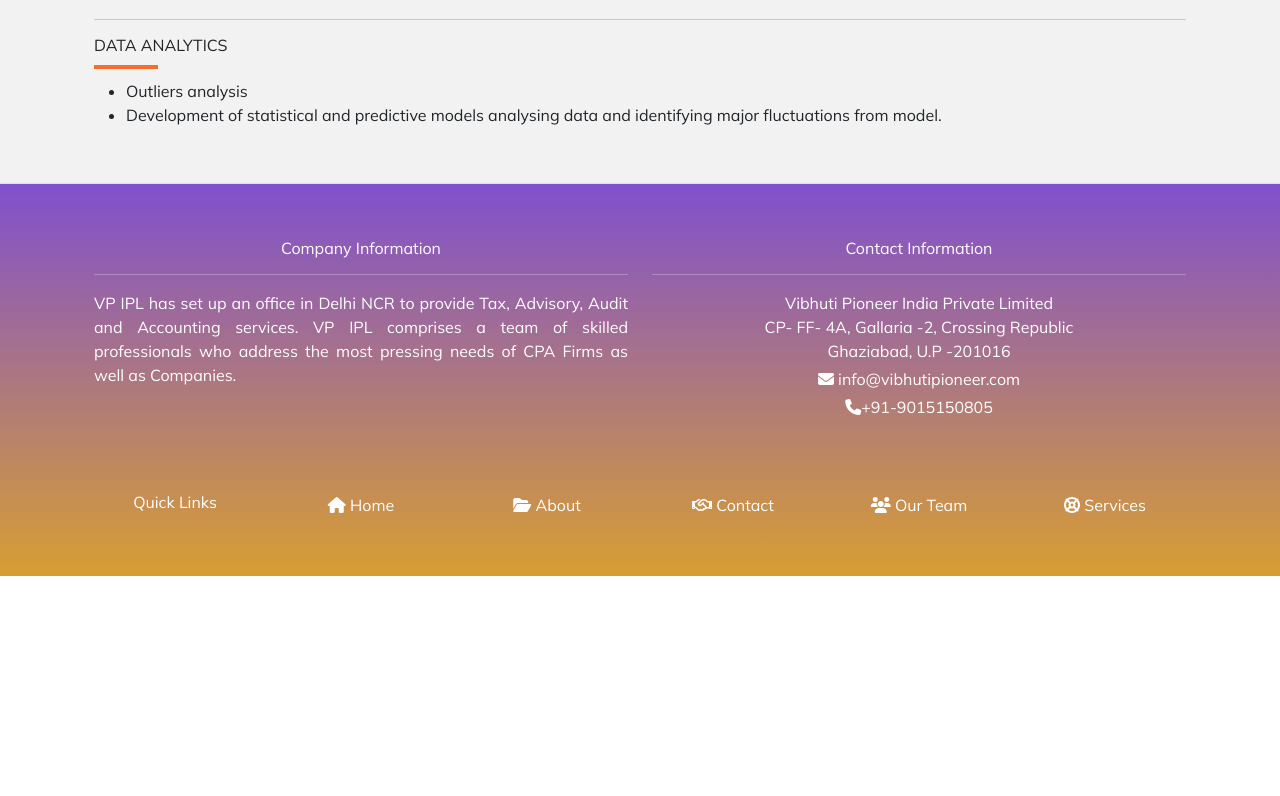
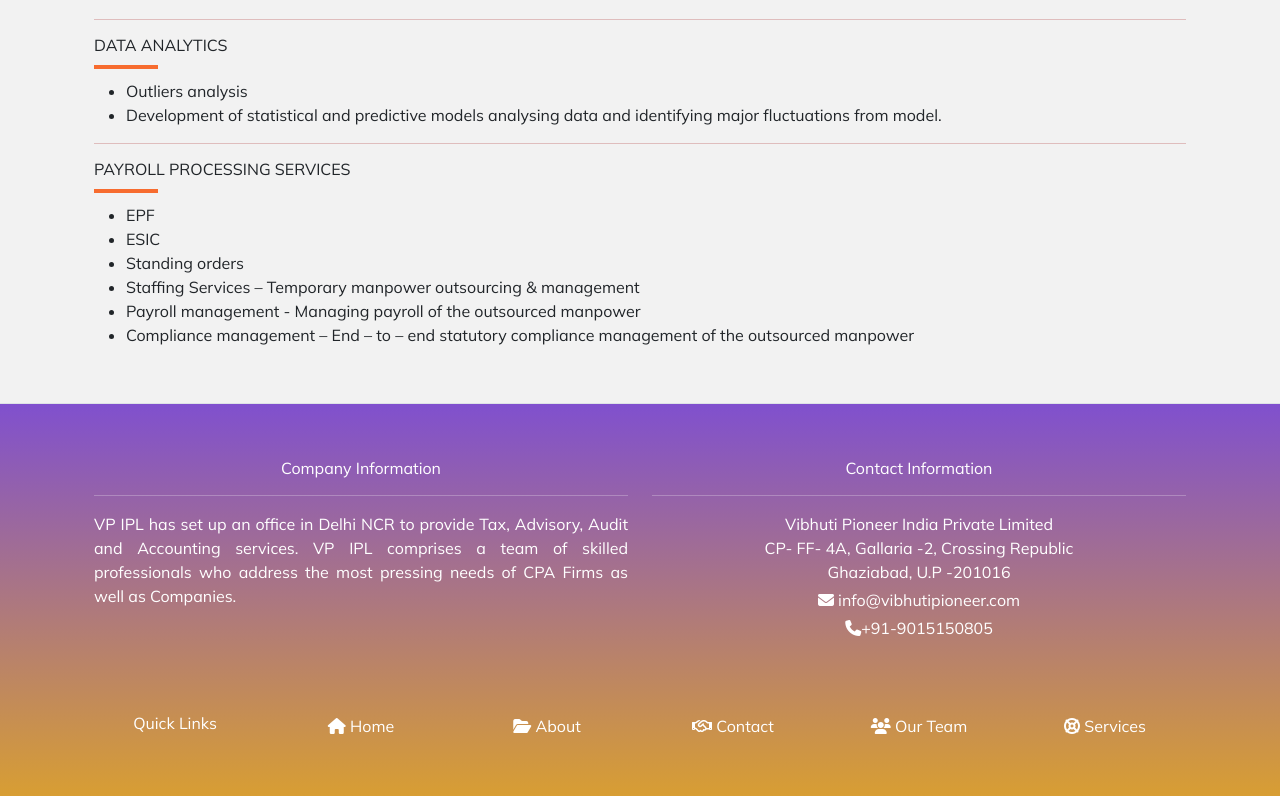
Before and after one commit to juhishivam/vpipl, a React (Create React App) app: page /service in a window 1280 px wide. Shown: the part 1287-2083 px from the top of the page. Before the commit the page ends 1863 px from the top, so only its background shows below. Built offline with nearby package versions, Linux system fonts and the light colour scheme; a web font is replaced by a local one.

Commit message:
added servic

```diff
--- a/src/MyComponents/Service.jsx
+++ b/src/MyComponents/Service.jsx
@@ -116,6 +116,19 @@
               {capitalizeFirstLowercaseRest("DEVELOPMENT OF STATISTICAL AND PREDICTIVE MODELS ANALYSING DATA AND IDENTIFYING MAJOR FLUCTUATIONS FROM MODEL.")}
             </li>
           </ul>
+          <hr className="line" />
+          <h6>PAYROLL PROCESSING SERVICES</h6>
+          <div className="underline"></div>
+          <ul>
+            <li>EPF</li>
+            <li>ESIC</li>
+            <li>Standing orders</li>
+            <li>Staffing Services – Temporary manpower outsourcing & management</li>
+            <li>Payroll management - Managing payroll of the outsourced manpower</li>
+            <li>Compliance management – End – to – end statutory compliance management of the
+outsourced manpower
+</li>
+          </ul>
         </div>
       </section>
     </>
--- a/src/MyComponents/contactus.js
+++ b/src/MyComponents/contactus.js
@@ -21,10 +21,10 @@
             <div className='col-md-6 border-start'>
               <h5>Address </h5>
               <div className='underline'></div>
-              <p className='info'><i class="fas fa-address-card" style={{font:"48px", color:"red"}}></i> CP- FF- 4A
-              Gallaria -2, <br/> Crossing Republic, Ghaziabad <br/> Uttar Pradesh : 201016</p>
-                <p><i class="fa fa-phone" style={{font:"48px", color:"red"}}></i> Phone: 91-9015150805</p>
-                <p><i class="fa fa-envelope" style={{font:"48px", color:"red"}}></i> Email: info@vibhutipioneer.com </p>
+              <p className='info'><i class="fas fa-address-card" style={{font:"48px", color:"red"}}></i>12072, 12th Floor 5,GH07
+               <br/> Crossing Republic, Ghaziabad <br/> Uttar Pradesh : 201016</p>
+                <p><a href ="tel:91-9015150805"><i class="fa fa-phone" style={{font:"48px", color:"red"}}></i> Phone: 91-9015150805</a></p>
+                <p><a href="mailto:info@vibhutipioneer.com"><i class="fa fa-envelope" style={{font:"48px", color:"red"}}></i> Email: info@vibhutipioneer.com </a></p>
             </div>
             </div>
 
```
